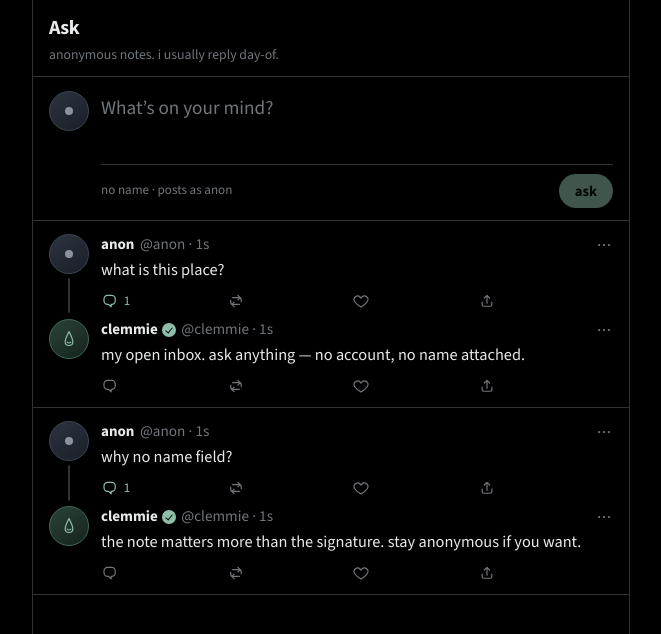
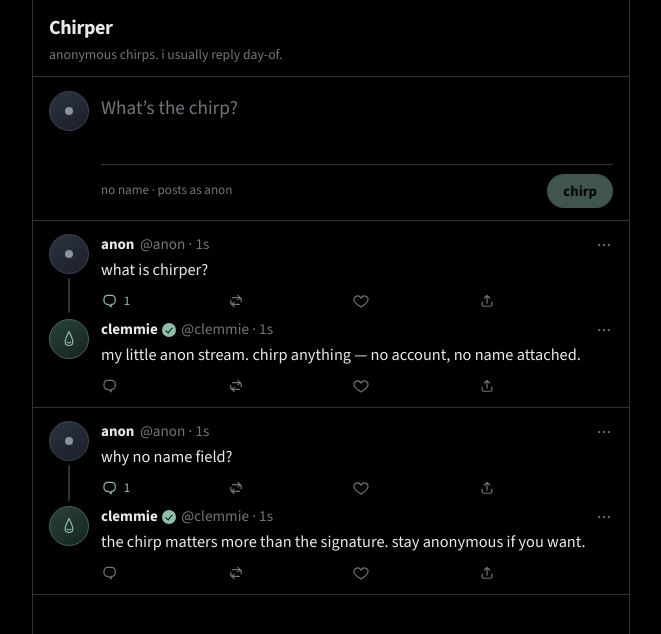
Before and after one commit to clemissimacodes/supergirl, a Next.js app: page / in a window 1280 px wide. Shown: the top 634 px of the page, without its empty margins (309-970 px from the left). Built offline with nearby package versions, Linux system fonts and the light colour scheme.

Commit message:
Brand the anonymous stream as Chirper
Rename the product across UI copy, metadata, and docs.

Co-authored-by: clemissimacodes <clemissimacodes@users.noreply.github.com>

```diff
--- a/data/qa.json
+++ b/data/qa.json
@@ -1,16 +1,16 @@
 [
   {
     "id": "seed-1",
-    "question": "what is this place?",
+    "question": "what is chirper?",
     "askedAt": "2026-09-30T20:25:00.000Z",
-    "answer": "my open inbox. ask anything — no account, no name attached.",
+    "answer": "my little anon stream. chirp anything — no account, no name attached.",
     "answeredAt": "2026-09-30T23:07:00.000Z"
   },
   {
     "id": "seed-2",
     "question": "why no name field?",
     "askedAt": "2026-09-29T16:10:00.000Z",
-    "answer": "the note matters more than the signature. stay anonymous if you want.",
+    "answer": "the chirp matters more than the signature. stay anonymous if you want.",
     "answeredAt": "2026-09-29T18:40:00.000Z"
   }
 ]
--- a/package.json
+++ b/package.json
@@ -1,5 +1,5 @@
 {
-  "name": "supergirl",
+  "name": "chirper",
   "version": "0.1.0",
   "private": true,
   "scripts": {
--- a/src/app/answer/page.tsx
+++ b/src/app/answer/page.tsx
@@ -43,7 +43,7 @@ export default function AnswerPage() {
 
   return (
     <main className="answer-page">
-      <h1>answer</h1>
+      <h1>Chirper replies</h1>
       <p className="lede">private reply desk. not linked from the public page.</p>
       <label>
         secret
--- a/src/app/layout.tsx
+++ b/src/app/layout.tsx
@@ -9,8 +9,8 @@ const sourceSans = Source_Sans_3({
 });
 
 export const metadata: Metadata = {
-  title: "ask",
-  description: "ask or leave a note. no name needed.",
+  title: "Chirper",
+  description: "anonymous chirps. no name needed.",
 };
 
 export default function RootLayout({
--- a/src/app/page.tsx
+++ b/src/app/page.tsx
@@ -9,8 +9,8 @@ export default async function HomePage() {
   return (
     <main className="timeline">
       <header className="timeline-top">
-        <h1 className="timeline-title">Ask</h1>
-        <p className="timeline-lede">anonymous notes. i usually reply day-of.</p>
+        <h1 className="timeline-title">Chirper</h1>
+        <p className="timeline-lede">anonymous chirps. i usually reply day-of.</p>
       </header>
       <QaApp initialEntries={entries} />
     </main>
--- a/src/components/AskForm.tsx
+++ b/src/components/AskForm.tsx
@@ -56,8 +56,8 @@ export function AskForm({ onAsked }: AskFormProps) {
           rows={2}
           autoComplete="off"
           spellCheck
-          placeholder="What’s on your mind?"
-          aria-label="your question or comment"
+          placeholder="What’s the chirp?"
+          aria-label="your chirp"
           disabled={pending}
         />
         <div className="composer-bar">
@@ -66,7 +66,7 @@ export function AskForm({ onAsked }: AskFormProps) {
             {sniffed ? (
               <span className="ask-sent">
                 <Nose className="ask-nose" />
-                sniffed
+                chirped
               </span>
             ) : (
               <span className="composer-hint">no name · posts as anon</span>
@@ -77,7 +77,7 @@ export function AskForm({ onAsked }: AskFormProps) {
             type="submit"
             disabled={pending || !text.trim()}
           >
-            ask
+            chirp
           </button>
         </div>
       </form>
--- a/src/components/Feed.tsx
+++ b/src/components/Feed.tsx
@@ -70,7 +70,7 @@ function PostBody({
 
 export function Feed({ entries }: FeedProps) {
   if (entries.length === 0) {
-    return <p className="feed-empty">quiet so far. say something.</p>;
+    return <p className="feed-empty">no chirps yet. be the first.</p>;
   }
 
   return (
```
Also changed, not shown: 1 other file (tests, documents, lock files or other folders).
